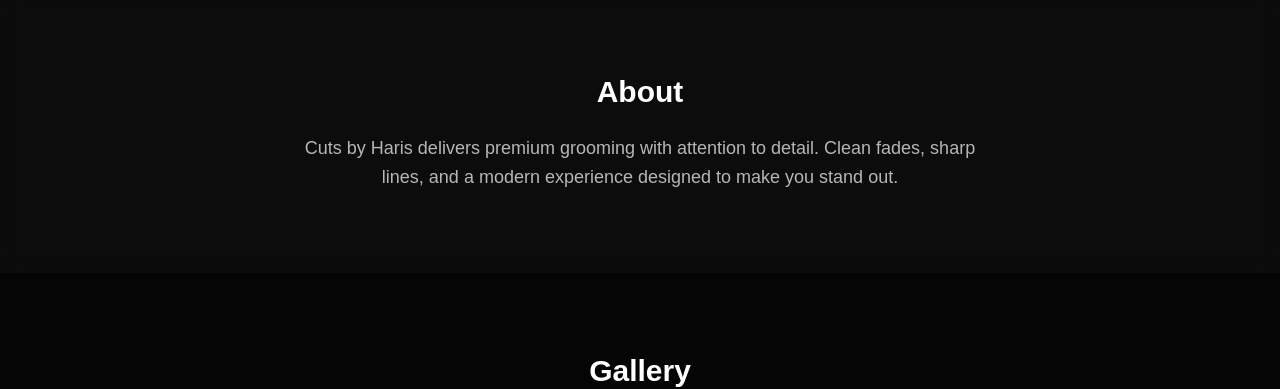
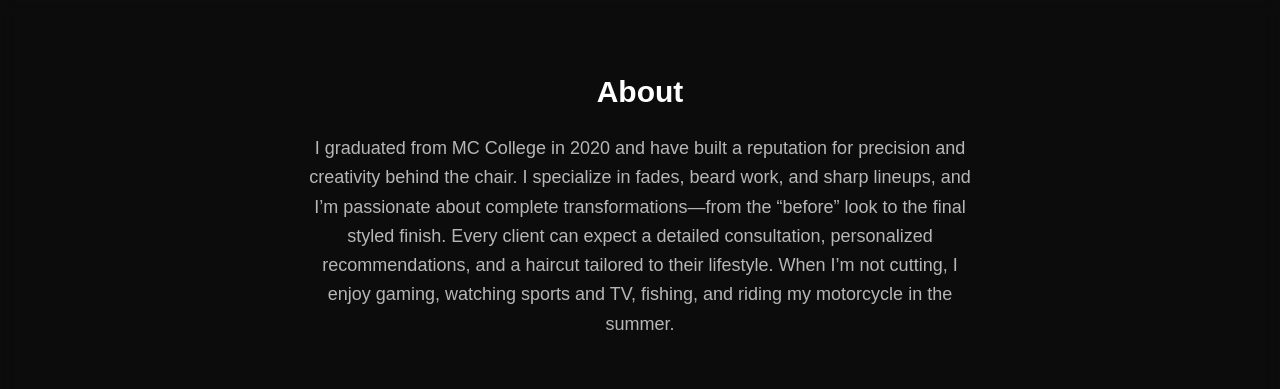
Before and after one commit to Heuchios/cutsbyharis, a Next.js app: page / in a window 1280 px wide. Shown: the part 1320-1709 px from the top of the page. Built offline with nearby package versions, Linux system fonts and the light colour scheme.

Commit message:
what you changed

```diff
--- a/app/page.js
+++ b/app/page.js
@@ -441,9 +441,9 @@ export default function Home() {
         <h3 className="mb-6 text-center text-3xl font-bold">About</h3>
 
         <p className="mx-auto max-w-2xl text-lg leading-relaxed text-white/70">
-          Cuts by Haris delivers premium grooming with attention to detail.
-          Clean fades, sharp lines, and a modern experience designed to make you
-          stand out.
+          I graduated from MC College in 2020 and have built a reputation for precision and creativity behind the chair. I specialize in fades, beard work, and sharp lineups, and I’m passionate about complete transformations—from the “before” look to the final styled finish. Every client can expect a detailed consultation, personalized recommendations, and a haircut tailored to their lifestyle.
+
+When I’m not cutting, I enjoy gaming, watching sports and TV, fishing, and riding my motorcycle in the summer.
         </p>
       </section>
 
```
